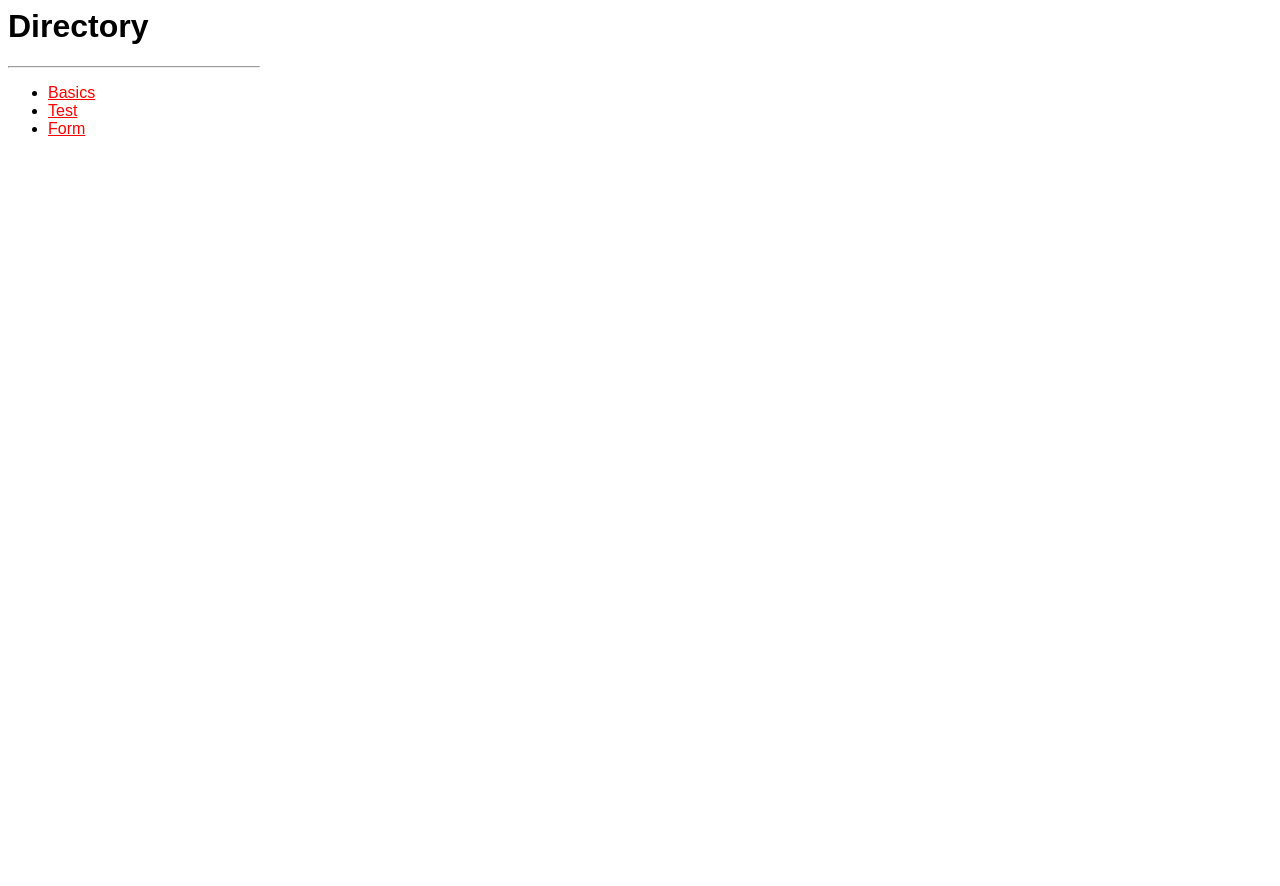
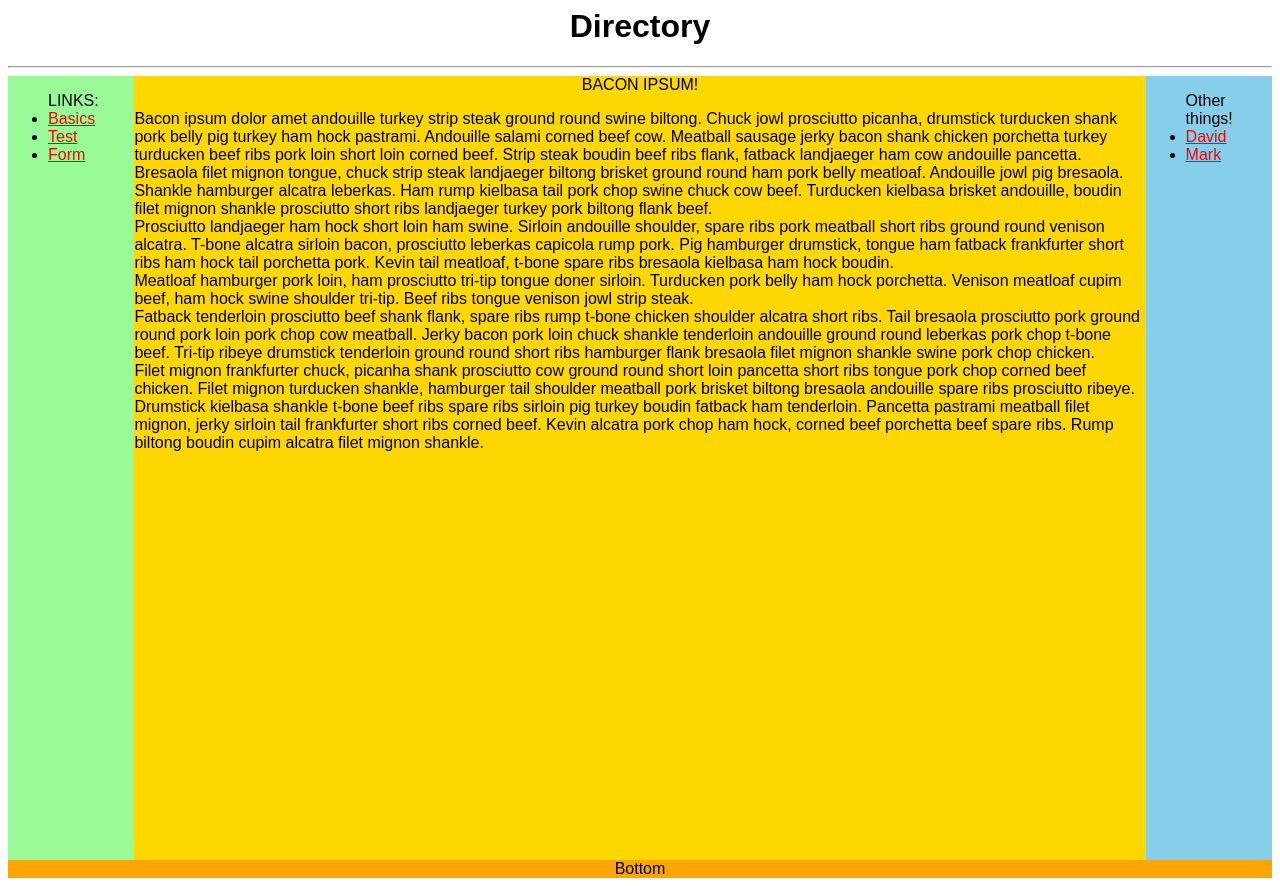
Before and after one commit to RyanEa/HTML, a plain HTML site: page index.html in a window 1280 px wide. Before the commit the page ends 800 px from the top, so only its background shows below. Drawn offline with Linux system fonts and the light colour scheme.

Commit message:
Added pseudo layout

```diff
--- a/css/index.css
+++ b/css/index.css
@@ -2,21 +2,38 @@
 {
 	font-family: sans-serif, Arial ;
 }
-h1, ul
-{
-	/*background: #ff9500;
-	-webkit-background-clip: text;
-
-	-webkit-text-fill-color: transparent;
-	width: fit-content;*.
-/*	text-align: center;*/
+h1{
+    text-align: center;
 }
-
+#left{
+    float:left;
+    width: 10%;
+    height:100%;
+    background-color: palegreen;
+}
+#middle{
+    float: left;
+    width: 80%;
+    height:100%;
+    text-align: center;
+    background-color: gold;
+}
+p.p{
+    text-align: left;
+}
+#right{
+    float:right;
+    width:10%;
+    background-color: skyblue;
+    height:100%;
+}
+#bottom{
+    text-align: center;
+    background-color: orange;
+}
 hr
 {
-	text-align: left;
-	margin-left: 0;
-	width: 250px;
+    color:black;
 }
 a:visited{
 	color: orange;
--- a/index.html
+++ b/index.html
@@ -1,13 +1,40 @@
 <html>
 <link href= "css/index.css" type="text/css" rel="stylesheet" />
 <title> "Homepage Get!" </title>
-	<body>
 	<h1> Directory </h1>
 	<hr />
+        <div id=left>
+
 	<ul>
+        LINKS:
 		<li><a href="basics.html">Basics</a>
 		<li><a href="test.html">Test</a>
         <li><a href="form.html">Form</a>
 	</ul>
-	</body>
+        </div>
+        <div id=middle>
+            BACON IPSUM!
+            <p class=p> Bacon ipsum dolor amet andouille turkey strip steak ground round swine biltong. Chuck jowl prosciutto picanha, drumstick turducken shank pork belly pig turkey ham hock pastrami. Andouille salami corned beef cow. Meatball sausage jerky bacon shank chicken porchetta turkey turducken beef ribs pork loin short loin corned beef. Strip steak boudin beef ribs flank, fatback landjaeger ham cow andouille pancetta. <br />
+
+Bresaola filet mignon tongue, chuck strip steak landjaeger biltong brisket ground round ham pork belly meatloaf. Andouille jowl pig bresaola. Shankle hamburger alcatra leberkas. Ham rump kielbasa tail pork chop swine chuck cow beef. Turducken kielbasa brisket andouille, boudin filet mignon shankle prosciutto short ribs landjaeger turkey pork biltong flank beef. <br />
+
+Prosciutto landjaeger ham hock short loin ham swine. Sirloin andouille shoulder, spare ribs pork meatball short ribs ground round venison alcatra. T-bone alcatra sirloin bacon, prosciutto leberkas capicola rump pork. Pig hamburger drumstick, tongue ham fatback frankfurter short ribs ham hock tail porchetta pork. Kevin tail meatloaf, t-bone spare ribs bresaola kielbasa ham hock boudin. <br />
+
+Meatloaf hamburger pork loin, ham prosciutto tri-tip tongue doner sirloin. Turducken pork belly ham hock porchetta. Venison meatloaf cupim beef, ham hock swine shoulder tri-tip. Beef ribs tongue venison jowl strip steak. <br />
+
+Fatback tenderloin prosciutto beef shank flank, spare ribs rump t-bone chicken shoulder alcatra short ribs. Tail bresaola prosciutto pork ground round pork loin pork chop cow meatball. Jerky bacon pork loin chuck shankle tenderloin andouille ground round leberkas pork chop t-bone beef. Tri-tip ribeye drumstick tenderloin ground round short ribs hamburger flank bresaola filet mignon shankle swine pork chop chicken.
+                <br />
+
+Filet mignon frankfurter chuck, picanha shank prosciutto cow ground round short loin pancetta short ribs tongue pork chop corned beef chicken. Filet mignon turducken shankle, hamburger tail shoulder meatball pork brisket biltong bresaola andouille spare ribs prosciutto ribeye. Drumstick kielbasa shankle t-bone beef ribs spare ribs sirloin pig turkey boudin fatback ham tenderloin. Pancetta pastrami meatball filet mignon, jerky sirloin tail frankfurter short ribs corned beef. Kevin alcatra pork chop ham hock, corned beef porchetta beef spare ribs. Rump biltong boudin cupim alcatra filet mignon shankle. <br /> </p>
+        </div>
+        <div id=right>
+            <ul>
+            Other things!
+                <li><a href="http://davidvan.github.io/WebsiteTest/"> David</a></li>
+                <li><a href="http://markspencertan.github.io/"> Mark</a></li>
+            </ul>
+        </div>
+    <div id=bottom>
+        Bottom
+    </div>
 </html>
```
